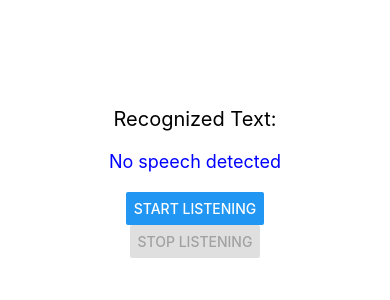
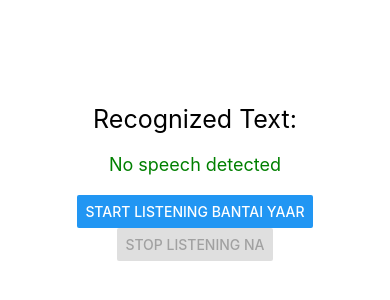
Before and after one commit to rishinmit/ReactNative, a React Native app: screen / in a window 390 px wide. Shown: the part 240-540 px from the top of the page. Built offline with nearby package versions, Linux system fonts and the light colour scheme.

Commit message:
few changes by rishi

```diff
--- a/App.js
+++ b/App.js
@@ -72,17 +72,17 @@ const App = () => {
 
   return (
     <View style={{flex: 1, justifyContent: 'center', alignItems: 'center'}}>
-      <Text style={{fontSize: 20, marginBottom: 20}}>Recognized Text:</Text>
-      <Text style={{fontSize: 18, color: 'blue', marginBottom: 20}}>
+      <Text style={{fontSize: 25, marginBottom: 20}}>Recognized Text:</Text>
+      <Text style={{fontSize: 18, color: 'green', marginBottom: 20}}>
         {recognizedText || 'No speech detected'}
       </Text>
       <Button
-        title="Start Listening"
+        title="Start Listening bantai yaar"
         onPress={startListening}
         disabled={isListening}
       />
       <Button
-        title="Stop Listening"
+        title="Stop Listening na"
         onPress={stopListening}
         disabled={!isListening}
       />
```
Also changed, not shown: package.json (+17 -17 lines), 2 other files (tests, documents, lock files or other folders).
